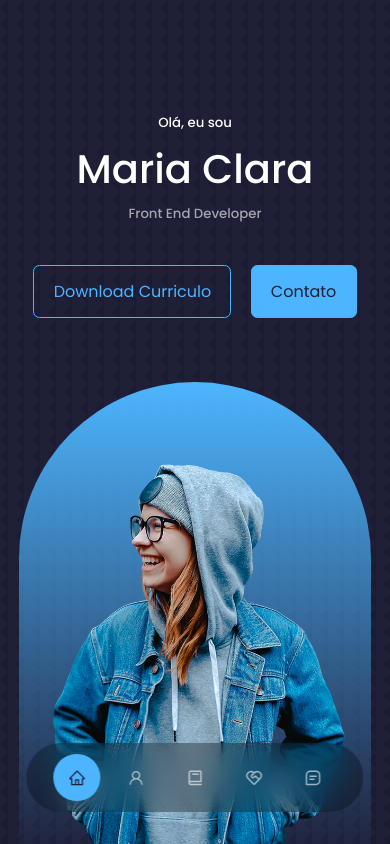
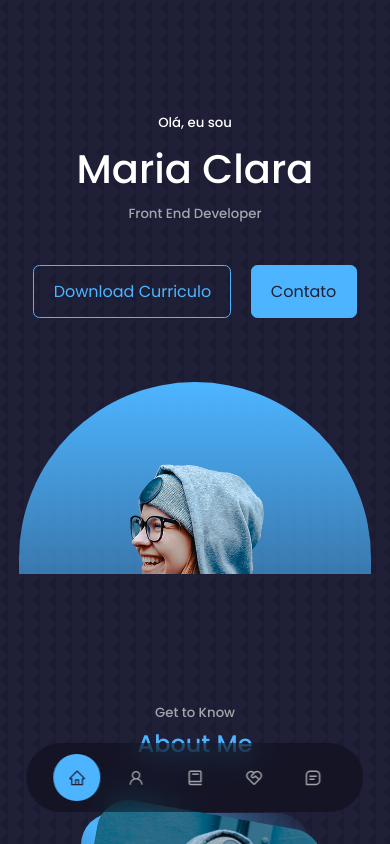
Before and after one commit to glecio/portfolio-react, a React (Create React App) app: page / in a window 390 px wide. Shown: the top 844 px of the page. Built offline with nearby package versions, Linux system fonts and the light colour scheme.

Commit message:
Merge branch 'master' of https://github.com/glecio/portfolio-react

```diff
--- a/src/components/header/header.css
+++ b/src/components/header/header.css
@@ -69,14 +69,14 @@ header {
 /* ===================== MEDIA QUERIES (MEDIUM DEVICES) ===================== */
 @media screen and (max-width: 1024px){
     header{
-        height: 100vh;
+        height: 68vh;
     }
 }
 
 
 @media screen and (max-width: 600px){
     header{
-        height: 100vh;
+        height: 68vh;
     }
 
     .header__socials,
```
